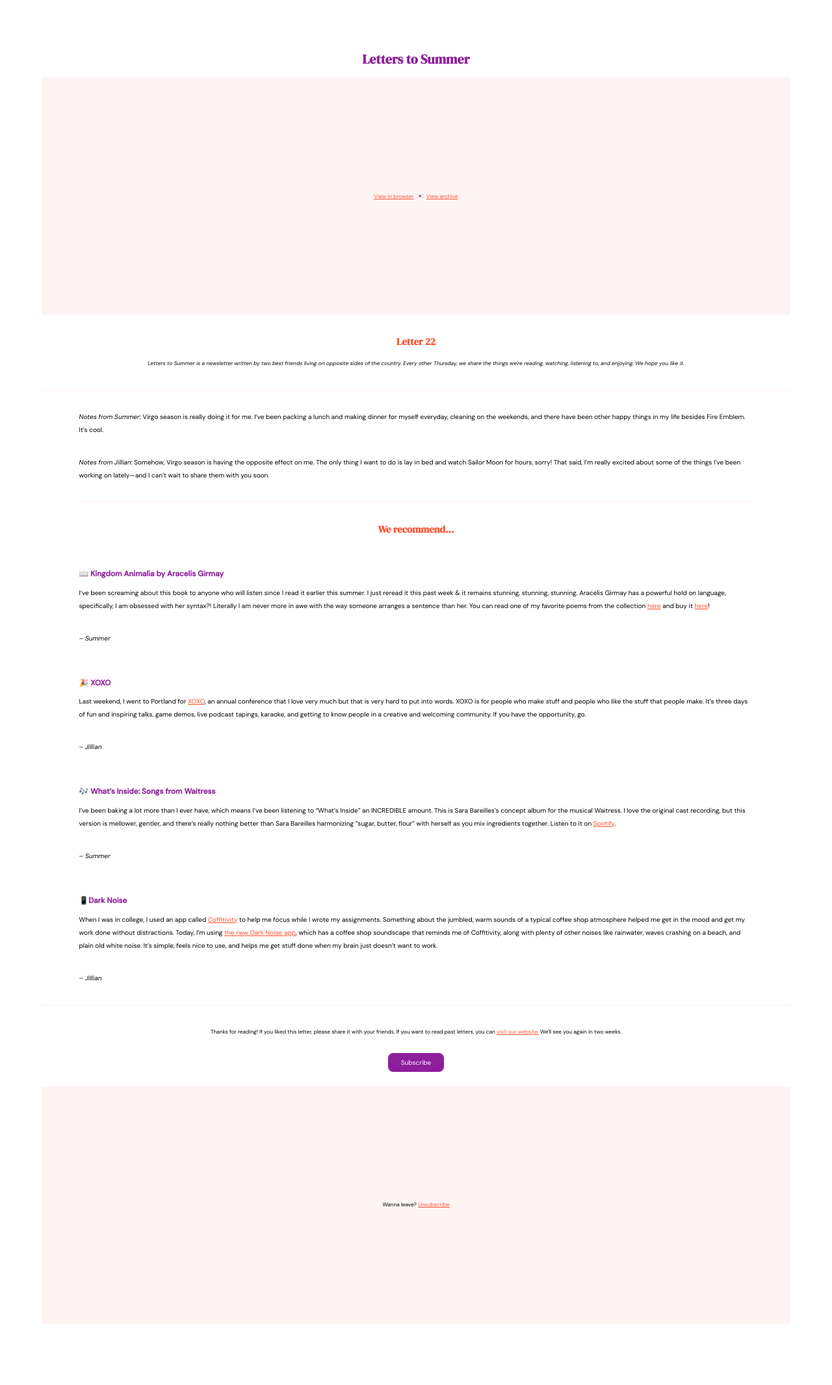
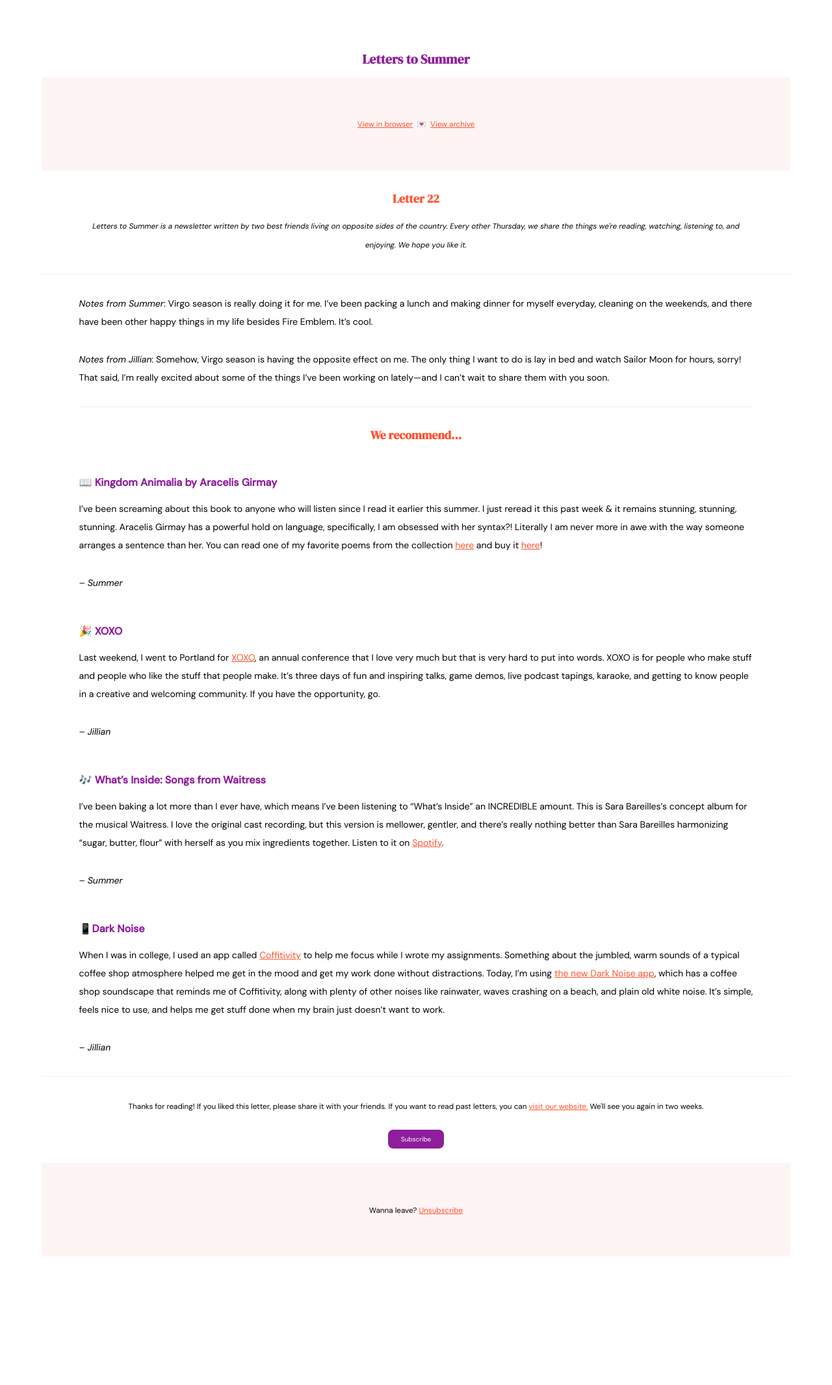
Before and after one commit to jilliangmeehan/letters-to-summer, a Jekyll site: the page built from emails/22.md, in a window 1280 px wide. Shown: the whole page at 65% size. Built offline with Jekyll 4.4.1, drawn with Linux system fonts in a browser that asks for light colours; after the commit the page ends 2028 px from its top, so only the background shows below that.

Commit message:
Update email.html

```diff
--- a/_layouts/email.html
+++ b/_layouts/email.html
@@ -21,11 +21,13 @@
       h1 {
         font-family: 'DM Serif Display', Georgia, serif;
         color: #8E1E9B;
+        font-size: 2em;
       }
 
       h2 {
         font-family: 'DM Serif Display', Georgia, serif;
         color: #FF522F;
+        font-size: 1.8em;
       }
 
       h3 {
@@ -33,6 +35,7 @@
         color: #8E1E9B;
         margin-top: 50px;
         text-align: left;
+        font-size: 1.6em;
       }
 
       p {
@@ -40,6 +43,7 @@
         line-height: 200%;
         margin: 10px auto 30px auto;
         text-align: left;
+        font-size: 1.4em;
       }
 
       a {
@@ -62,7 +66,7 @@
 
       .pink {
         background-color: #FFF4F4;
-        padding: 15%;
+        padding: 5%;
         text-align: center;
       }
 
```
